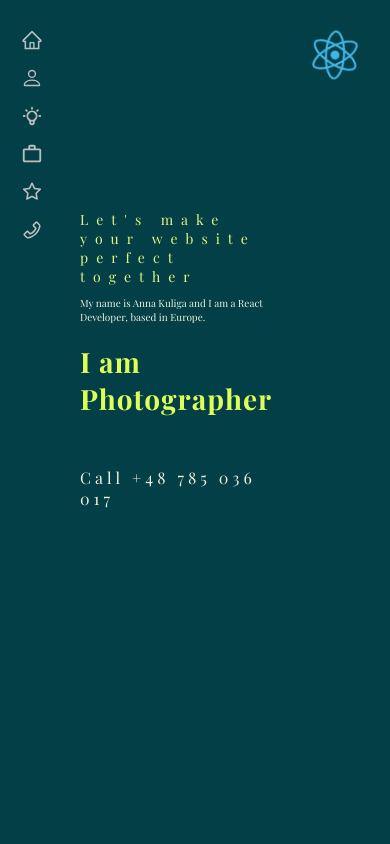
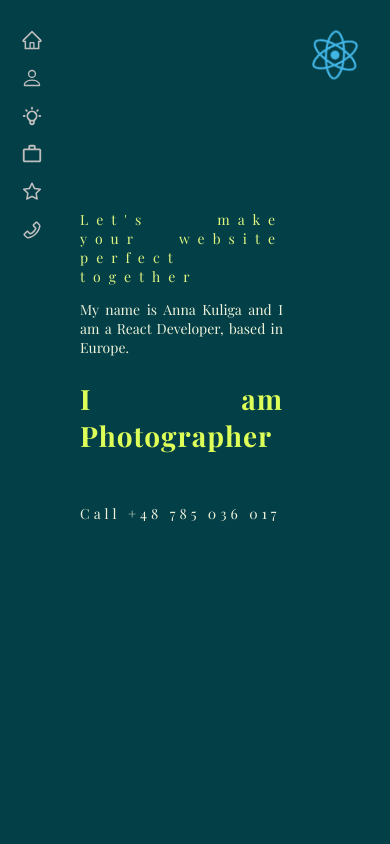
Before and after one commit to AnnaKuliga/anna-kuliga-portfolio-website, a React (Create React App) app: page / in a window 390 px wide. Shown: the top 844 px of the page. Built offline with nearby package versions, Linux system fonts and the light colour scheme; a web font is replaced by a local one.

Commit message:
changed font size in the hero section

```diff
--- a/src/components/Body/Hero/Hero.css
+++ b/src/components/Body/Hero/Hero.css
@@ -120,6 +120,9 @@
   .hero .left .hero-text {
     padding-left: 30px;
   }
+  .hero .left .hero-text .contact .tel {
+    font-size: var(--normalFontSize);
+  }
 }
 @media screen and (max-width: 540px) {
   .hero .left .hero-text {
@@ -127,6 +130,7 @@
     display: flex;
     flex-direction: column;
     justify-content: space-between;
+    text-align: justify;
   }
   .hero .left .hero-text .intro {
     font-size: var(--smallFontSize);
@@ -135,9 +139,9 @@
     font-size: var(--smallFontSize);
   }
   .hero .left .hero-text p {
-    font-size: var(--smallestFontSize);
+    font-size: var(--smallFontSize);
   }
   .hero .left .hero-text .contact .tel {
-    font-size: var(--normalFontSize);
+    font-size: var(--smallFontSize);
   }
 }/*# sourceMappingURL=Hero.css.map */
--- a/src/components/Body/Hero/Hero.scss
+++ b/src/components/Body/Hero/Hero.scss
@@ -139,6 +139,12 @@
     .left {
       .hero-text {
         padding-left: 30px;
+
+        .contact {
+          .tel {
+            font-size: var(--normalFontSize);
+          }
+        }
       }
     }
   }
@@ -152,6 +158,7 @@
         display: flex;
         flex-direction: column;
         justify-content: space-between;
+        text-align: justify;
 
         .intro {
           font-size: var(--smallFontSize);
@@ -161,11 +168,11 @@
         }
 
         p {
-          font-size: var(--smallestFontSize);
+          font-size: var(--smallFontSize);
         }
         .contact {
           .tel {
-            font-size: var(--normalFontSize);
+            font-size: var(--smallFontSize);
           }
         }
       }
```
Also changed, not shown: 1 other file (tests, documents, lock files or other folders).
